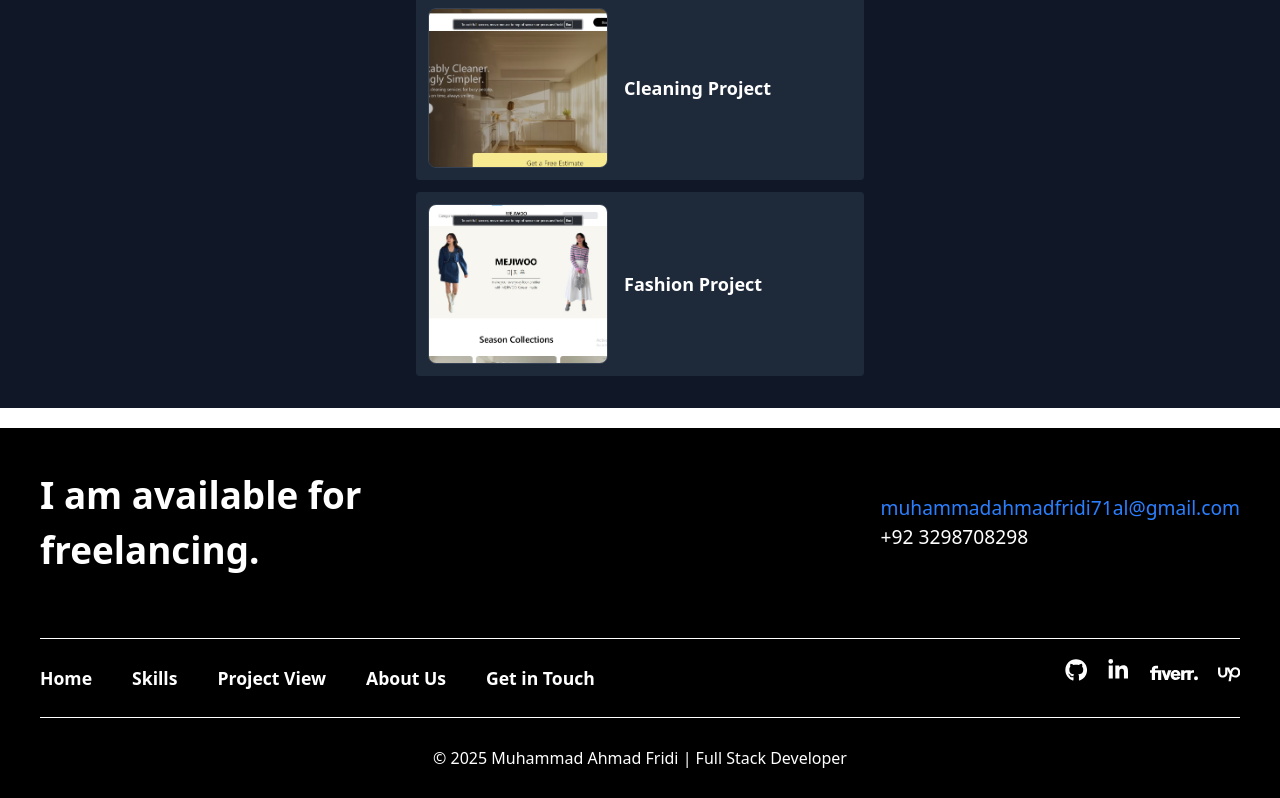
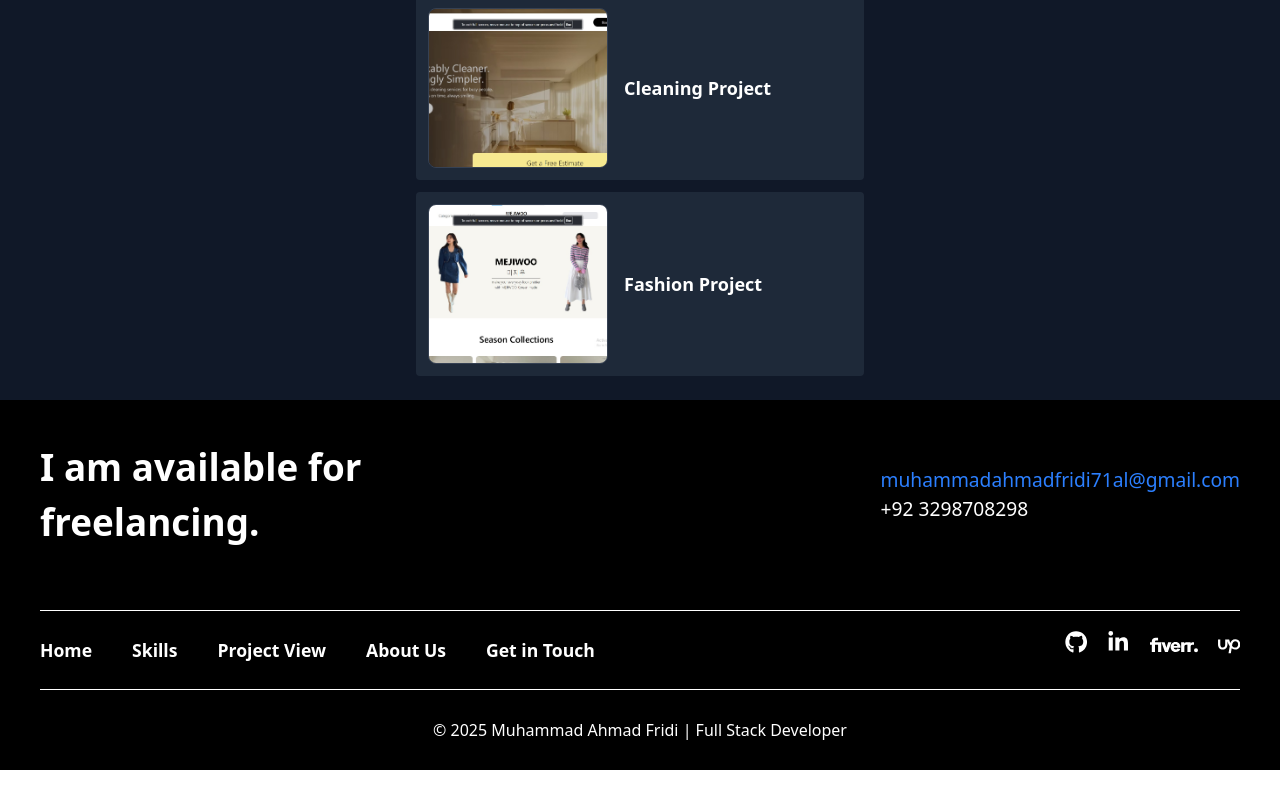
Before and after one commit to Ahmad-WebOfficial/Portfolio-Ahmad, a React (Vite) app: page /projects in a window 1280 px wide. Shown: the part 1804-2602 px from the top of the page. After the commit the page ends 2574 px from the top, so only its background shows below. Built offline with nearby package versions, Linux system fonts and the light colour scheme.

Commit message:
Update View.jsx

```diff
--- a/src/components/View.jsx
+++ b/src/components/View.jsx
@@ -107,7 +107,7 @@ const ProjectManager = () => {
         </ul>
       </div>
 
-      <div className="mt-30">
+      <div className="mt-23">
         <Foter />
       </div>
     </>
```
